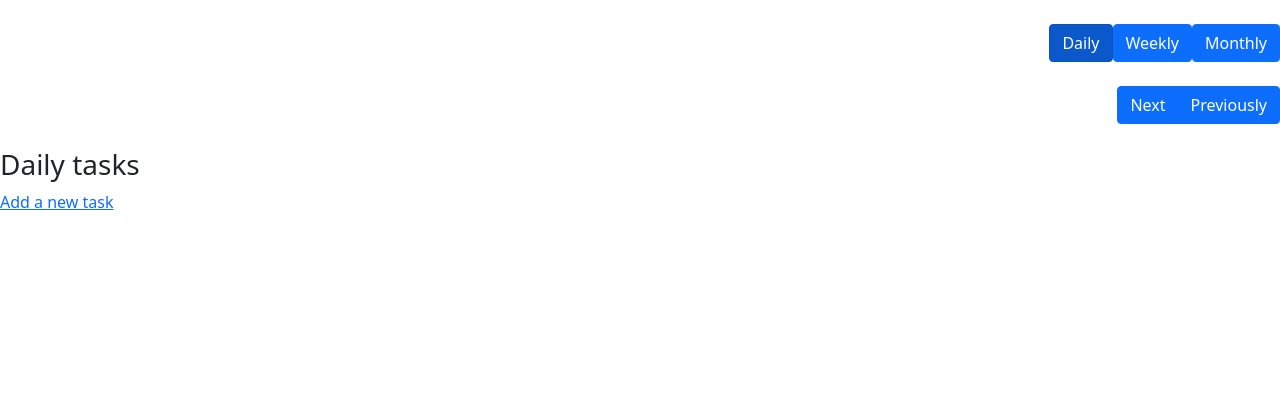
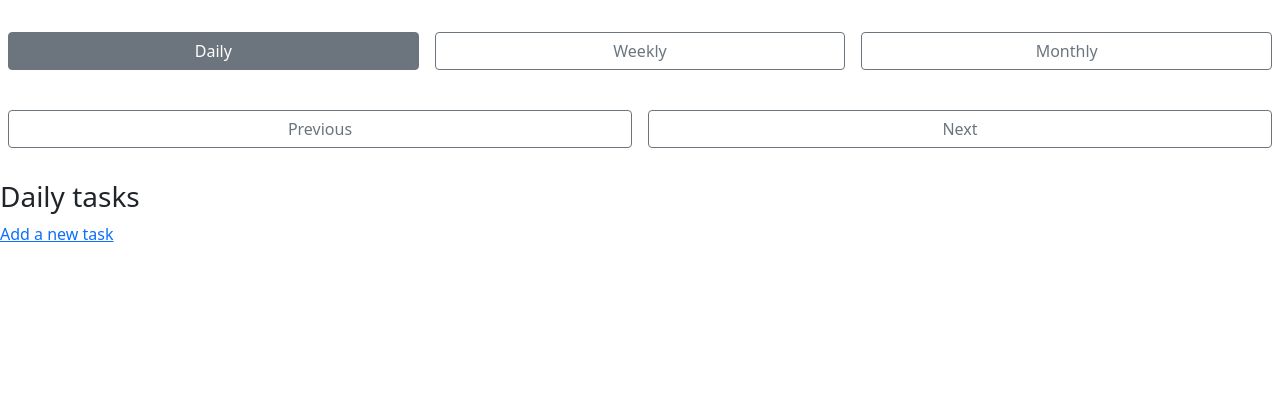
Before and after one commit to Julia-321/Planner, a Django app: page /tasks/daily/2021/05/10/ in a window 1280 px wide. Shown: the part 70-490 px from the top of the page. Run offline with Django 3.2, Linux system fonts and the light colour scheme; a user stored in the database is signed in; tables that the repository leaves empty hold one stand-in row (values such as "Sample post"); some libraries are stand-ins or nearby versions.

Commit message:
changed navigation buttons design

```diff
--- a/templates/tasks/nav_dates.html
+++ b/templates/tasks/nav_dates.html
@@ -1,23 +1,16 @@
-<div class="d-flex flex-row-reverse">
-
-    <form action="{% url 'list_view' year=date.year month=date.month day=date.day %}" method="post">
-
-        {% csrf_token %}
-
+<form action="{% url 'list_view' year=date.year month=date.month day=date.day %}" method="post">
+    {% csrf_token %}
+    <div class="d-flex flex-row">
         <input type="hidden" name="cur" value="{{ checked }}">
 
-
-        <div class="btn-group" role="group" aria-label="Basic radio toggle button group">
-
-
-            <button type="submit" class="btn btn-primary"  name="next"> Next </button>
-
-            <button type="submit"  class="btn btn-primary" name="prev"> Previously </button>
-
+        <div class="p-2 w-100">
+            <button type="submit" class="btn btn-outline-secondary w-100" name="prev"> Previous </button>
         </div>
 
-    </form>
-
-</div>
+        <div class="p-2 w-100">
+            <button type="submit" class="btn btn-outline-secondary w-100" name="next"> Next </button>
+        </div>
+    </div>
+</form>
 
 <br>
--- a/templates/tasks/nav_tasks.html
+++ b/templates/tasks/nav_tasks.html
@@ -1,26 +1,26 @@
-<div class="d-flex flex-row-reverse">
-
-
-
-    <div class="btn-group" role="group" aria-label="Basic radio toggle button group">
+<div class="d-flex flex-row">
+    <div class="p-2 w-100">
 
         <form method="post" action='{% url 'list_view' year=date.year month=date.month day=date.day %}'>
             {% csrf_token %}
-            <button type="submit"  class="btn btn-primary {% if checked == 'Daily' %} active {% endif %}" name="daily"> Daily </button>
+            <button type="submit"  class="w-100 btn btn-outline-secondary {% if checked == 'Daily' %} active {% endif %}" name="daily"> Daily </button>
         </form>
+    </div>
 
+    <div class="p-2 w-100">
         <form method="post" action='{% url 'list_view' year=date.year month=date.month day=date.day %}'>
             {% csrf_token %}
 
-            <button type="submit" class="btn btn-primary {% if checked == 'Weekly' %} active {% endif %}" name="weekly"> Weekly </button>
+            <button type="submit" class="w-100 btn btn-outline-secondary {% if checked == 'Weekly' %} active {% endif %}" name="weekly"> Weekly </button>
         </form>
+    </div>
 
+    <div class="p-2 w-100">
         <form method="post" action='{% url 'list_view' year=date.year month=date.month day=date.day %}'>
             {% csrf_token %}
 
-            <button type="submit"  class="btn btn-primary {% if checked == 'Monthly' %} active {% endif %}" name="monthly"> Monthly </button>
+            <button type="submit"  class="w-100 btn btn-outline-secondary {% if checked == 'Monthly' %} active {% endif %}" name="monthly"> Monthly </button>
         </form>
-
     </div>
 
 </div>
```
